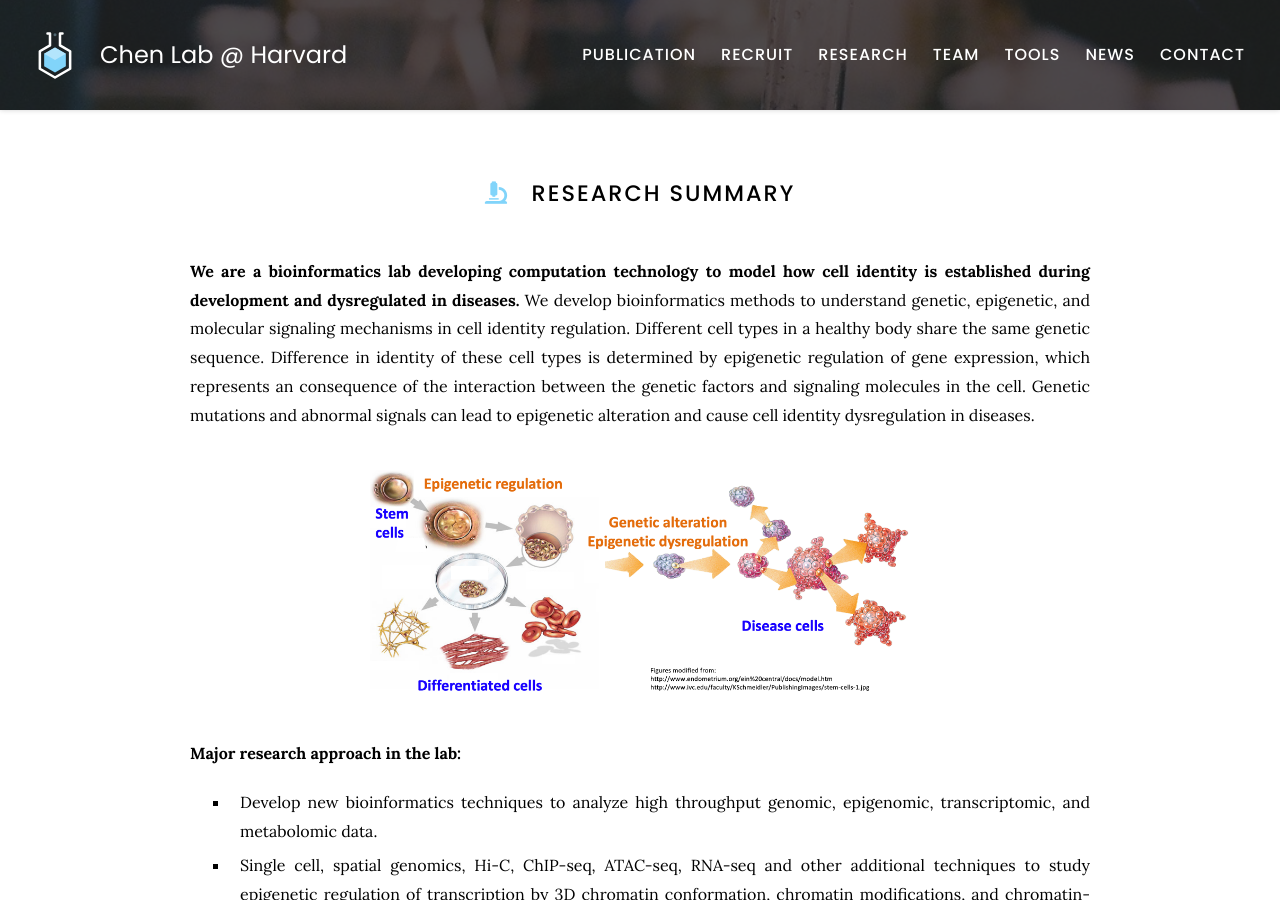
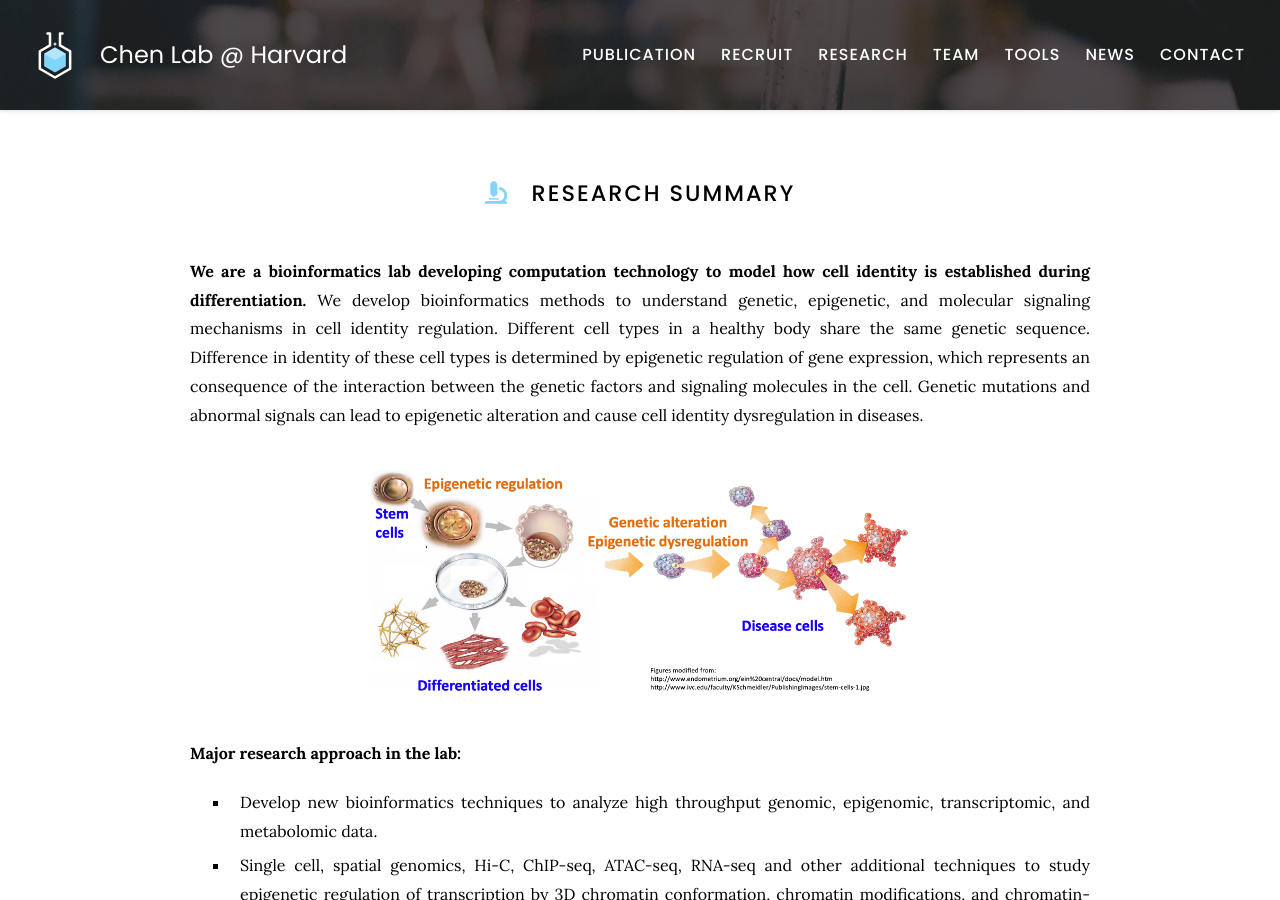
Before and after one commit to kaifuchenlab/kaifuchenlab.github.io, a Jekyll site: the page built from 1.research/index.md, in a window 1280 px wide and 900 px high. Built offline with Jekyll 4.4.1, drawn with Linux system fonts in a browser that asks for light colours.

Commit message:
Update index.md

```diff
--- a/1.research/index.md
+++ b/1.research/index.md
@@ -7,7 +7,7 @@ nav:
 
 # <i class="fas fa-microscope"></i>Research Summary
 
-**We are a bioinformatics lab developing computation technology to model how cell identity is established during development and dysregulated in diseases.** We develop bioinformatics methods to understand genetic, epigenetic, and molecular signaling mechanisms in cell identity regulation. Different cell types in a healthy body share the same genetic sequence. Difference in identity of these cell types is determined by epigenetic regulation of gene expression, which represents an consequence of the interaction between the genetic factors and signaling molecules in the cell. Genetic mutations and abnormal signals can lead to epigenetic alteration and cause cell identity dysregulation in diseases.
+**We are a bioinformatics lab developing computation technology to model how cell identity is established during differentiation.** We develop bioinformatics methods to understand genetic, epigenetic, and molecular signaling mechanisms in cell identity regulation. Different cell types in a healthy body share the same genetic sequence. Difference in identity of these cell types is determined by epigenetic regulation of gene expression, which represents an consequence of the interaction between the genetic factors and signaling molecules in the cell. Genetic mutations and abnormal signals can lead to epigenetic alteration and cause cell identity dysregulation in diseases.
 {%
   include figure.html
   image="images/Cell_Identity.png"
```
